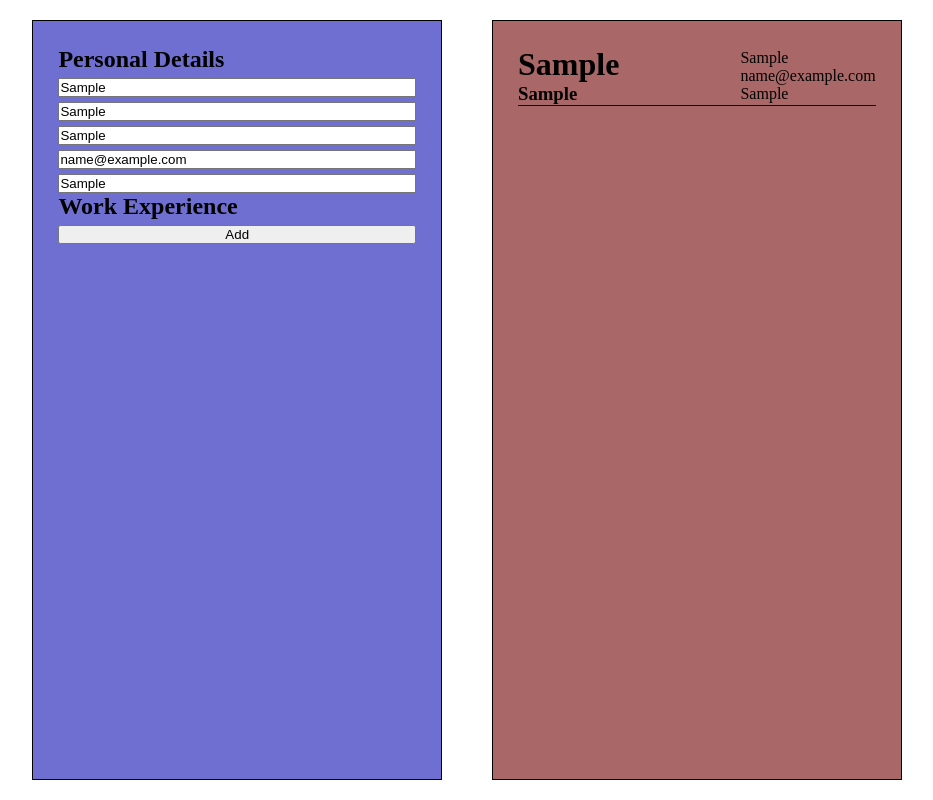
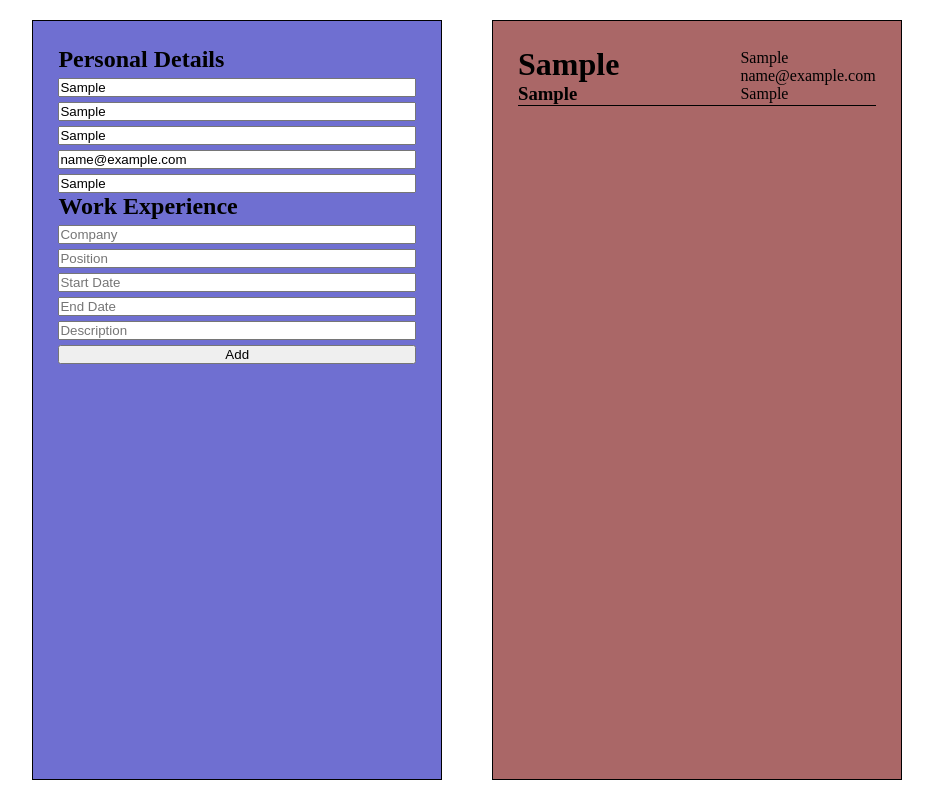
Before and after one commit to AgustinItuarte/CV-Application, a React (Create React App) app: page / in a window 1280 px wide. Both pictures are taken after typing "Sample", "Sample", "Sample", "name@example.com", "Sample" into the empty fields and a click on the button "Add". Shown: the whole page, without its empty margins (173-1106 px from the left). Built offline with nearby package versions, Linux system fonts and the light colour scheme; the HTML template or start-up script is replaced by a standard one.

Commit message:
addExperience function added that adds new work experiences to an array and the dom is changed in result

```diff
--- a/src/App.js
+++ b/src/App.js
@@ -37,15 +37,6 @@ class App extends Component {
     };
 
     this.setState({ workArray: [...this.state.workArray, newObject] }, () => console.log(this.state.workArray));
-
-    /*  <div className="work-exp">
-      <input placeholder="Company"></input>
-      <input placeholder="Position"></input>
-      <input placeholder="Start Date"></input>
-      <input placeholder="End Date"></input>
-      <input placeholder="Description"></input>
-    </div> */
-
   }
 
   showDisplay(evt) {
@@ -80,9 +71,16 @@ class App extends Component {
 
     return(
       <div className="App">
+
           <div className="info">
             <Info showDisplay={this.showDisplay}></Info>
-            <WorkExp addExperience={this.addExperience}></WorkExp>
+
+            <div className="work-experiences">
+              <h2>Work Experience</h2>
+              <WorkExp workArray={this.state.workArray}></WorkExp>
+              <button onClick={this.addExperience}>Add</button>
+            </div>
+
           </div>
 
           <div className="cv-display">
--- a/src/components/WorkExp.js
+++ b/src/components/WorkExp.js
@@ -10,12 +10,20 @@ class WorkExp extends Component {
     }
 
     render() {
-        return(
-            <div className="work-exp">
-                <h2>Work Experience</h2>
-                <button onClick={this.props.addExperience}>Add</button>
-            </div>
-        );
+        let workExp = this.props.workArray;
+
+        return workExp.map(exp => {
+            return(
+                <div className="work-exp">
+                    <input data-id={exp.id} placeholder="Company"></input>
+                    <input data-id={exp.id} placeholder="Position"></input>
+                    <input data-id={exp.id} placeholder="Start Date"></input>
+                    <input data-id={exp.id} placeholder="End Date"></input>
+                    <input data-id={exp.id} placeholder="Description"></input>
+                </div>
+            )
+        }
+        )
     }
 }
 
```
